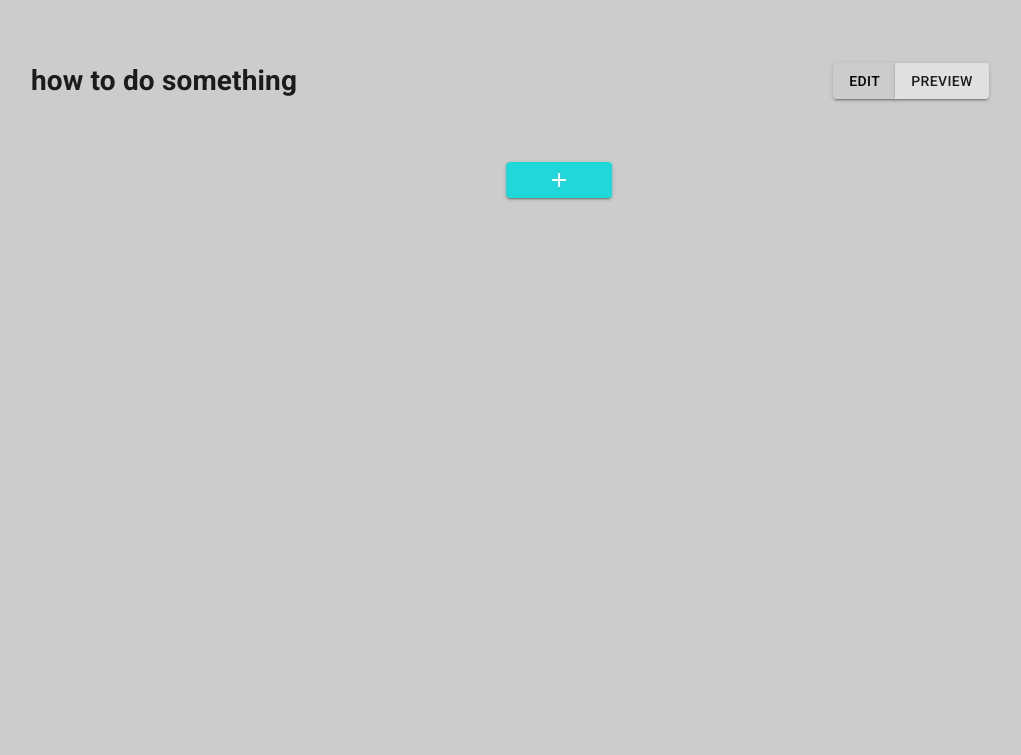
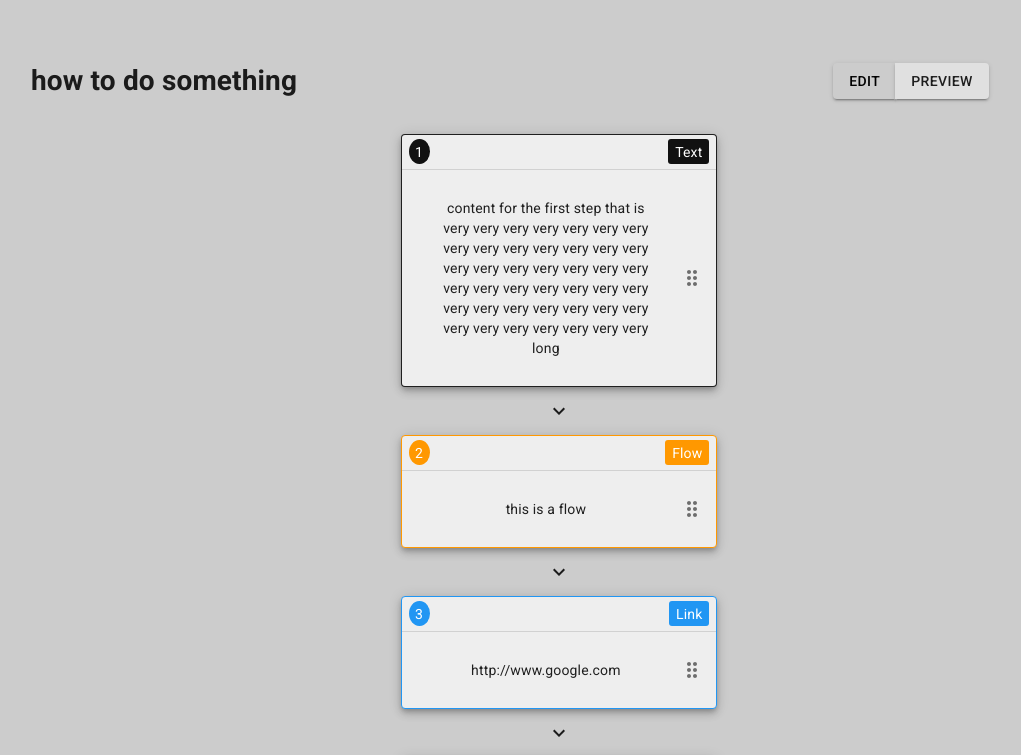
Before and after one commit to anof/flow, a Next.js app: page / in a window 1280 px wide. Shown: the top 755 px of the page, without its empty margins (81-1102 px from the left). Built offline with nearby package versions, Linux system fonts and the light colour scheme.

Commit message:
style(flowcard): card header design for type and order

```diff
--- a/components/flow/card/FlowCard.tsx
+++ b/components/flow/card/FlowCard.tsx
@@ -1,8 +1,9 @@
 import React, {Fragment} from 'react';
-import {Grid, IconButton, Paper, Theme, withStyles} from '@material-ui/core';
+import {Grid, IconButton, Paper, Theme, withStyles, Divider, Badge, Box} from '@material-ui/core';
 import clsx from 'clsx';
 import {createStyles} from '@material-ui/styles';
 import DragIndicatorIcon from '@material-ui/icons/DragIndicator';
+import {capitalize} from 'lodash';
 
 const styles = (theme: Theme) =>
   createStyles({
@@ -18,6 +19,21 @@ const styles = (theme: Theme) =>
       },
       backgroundColor: theme.palette.primary.light,
     },
+    cardHeader: {
+      padding: '0.3em 0.5em 0.3em 0.5em',
+    },
+    circle: {
+      minWidth: '1.5em',
+      color: theme.palette.secondary.contrastText,
+      display: 'flex',
+      justifyContent: 'center',
+      alignItems: 'center',
+    },
+    type: {
+      color: theme.palette.secondary.contrastText,
+      padding: '0.2em 0.5em 0.2em 0.5em',
+      borderRadius: '3px',
+    },
     content: {
       padding: '2em 0.5em 2em 0.5em',
     },
@@ -31,8 +47,8 @@ const styles = (theme: Theme) =>
       }
     },
     imageCard: {
-      border: '0px',
       cursor: 'pointer',
+      borderColor: theme.palette.success.main,
     },
     flowCard: {
       borderColor: theme.palette.warning.main,
@@ -45,7 +61,21 @@ const styles = (theme: Theme) =>
   });
 
 
-const FlowCard = ({classes, element, mode}: any) => {
+const FlowCard = ({classes, theme, element, mode}: any) => {
+  const getBackgroundColor = (type: string) => {
+    switch (type) {
+      case 'link':
+        return theme.palette.info.main;
+      case 'flow':
+        return theme.palette.warning.main;
+      case 'image':
+        return theme.palette.success.main;
+      default:
+        return '#111111';
+    }
+  };
+
+
   return (
     <Grid container item justify={'center'} xs={12}>
       <Paper
@@ -65,12 +95,29 @@ const FlowCard = ({classes, element, mode}: any) => {
         }
       >
         <Grid container>
-          <Grid item xs={mode === 'edit' ? 11 : 12} className={classes.content}>
+          <Grid item container xs={12} justify={'space-between'} className={classes.cardHeader}>
+            <Box
+              borderRadius="50%"
+              className={classes.circle}
+              style={{backgroundColor: getBackgroundColor(element.type)}}>
+              {element.order}
+            </Box>
+            <Box
+              className={classes.type}
+              style={{backgroundColor: getBackgroundColor(element.type)}}>
+              {capitalize(element.type)}
+            </Box>
+          </Grid>
+          <Grid item xs={12}>
+            <Divider/>
+          </Grid>
+          <Grid item xs={1}/>
+          <Grid item xs={mode === 'edit' ? 9 : 12} className={classes.content}>
             {element.content}
           </Grid>
           {mode !== 'edit' ? null :
             <Grid
-              container item xs={1}
+              container item xs={2}
               alignItems={'center'}
               justify={'flex-end'}>
               <IconButton>
@@ -85,4 +132,4 @@ const FlowCard = ({classes, element, mode}: any) => {
 };
 
 
-export default withStyles(styles)(FlowCard);
+export default withStyles(styles, {withTheme: true})(FlowCard);
--- a/package.json
+++ b/package.json
@@ -15,8 +15,10 @@
     "@material-ui/core": "^4.9.10",
     "@material-ui/icons": "^4.9.1",
     "@material-ui/styles": "^4.9.10",
+    "@types/lodash": "^4.14.151",
     "clsx": "^1.1.0",
     "commitizen": "^4.0.4",
+    "lodash": "^4.17.15",
     "next": "^9.3.5",
     "react": "^16.13.1",
     "react-dom": "^16.13.1"
--- a/pages/index.tsx
+++ b/pages/index.tsx
@@ -35,7 +35,27 @@ interface cardFields {
 }
 
 const Home = ({classes}: any) => {
-  const [list, setList] = useState([] as any);
+  const [list, setList] = useState([{
+    type: 'text',
+    content: 'content for the first step that is very very very very very very very very very very very very very very very very very very very very very very very very very very very very very very very very very very very very very very very very very very long',
+    order: 1
+  },
+    {
+      type: 'flow',
+      content: 'this is a flow',
+      order: 2
+    },
+    {
+      type: 'link',
+      content: 'http://www.google.com',
+      order: 3
+    },
+    {
+      type: 'image',
+      content: 'Image here',
+      order: 4
+    }
+    ] as any);
   const [mode, setMode] = useState('edit' as modeTypes);
 
 
@@ -72,7 +92,7 @@ const Home = ({classes}: any) => {
                   {
                     type: 'selectType',
                     content: 'Please input type',
-                    order: list.length
+                    order: list.length+1
                   }
                 ]);
               }}
```
Also changed, not shown: 1 other file (tests, documents, lock files or other folders).
